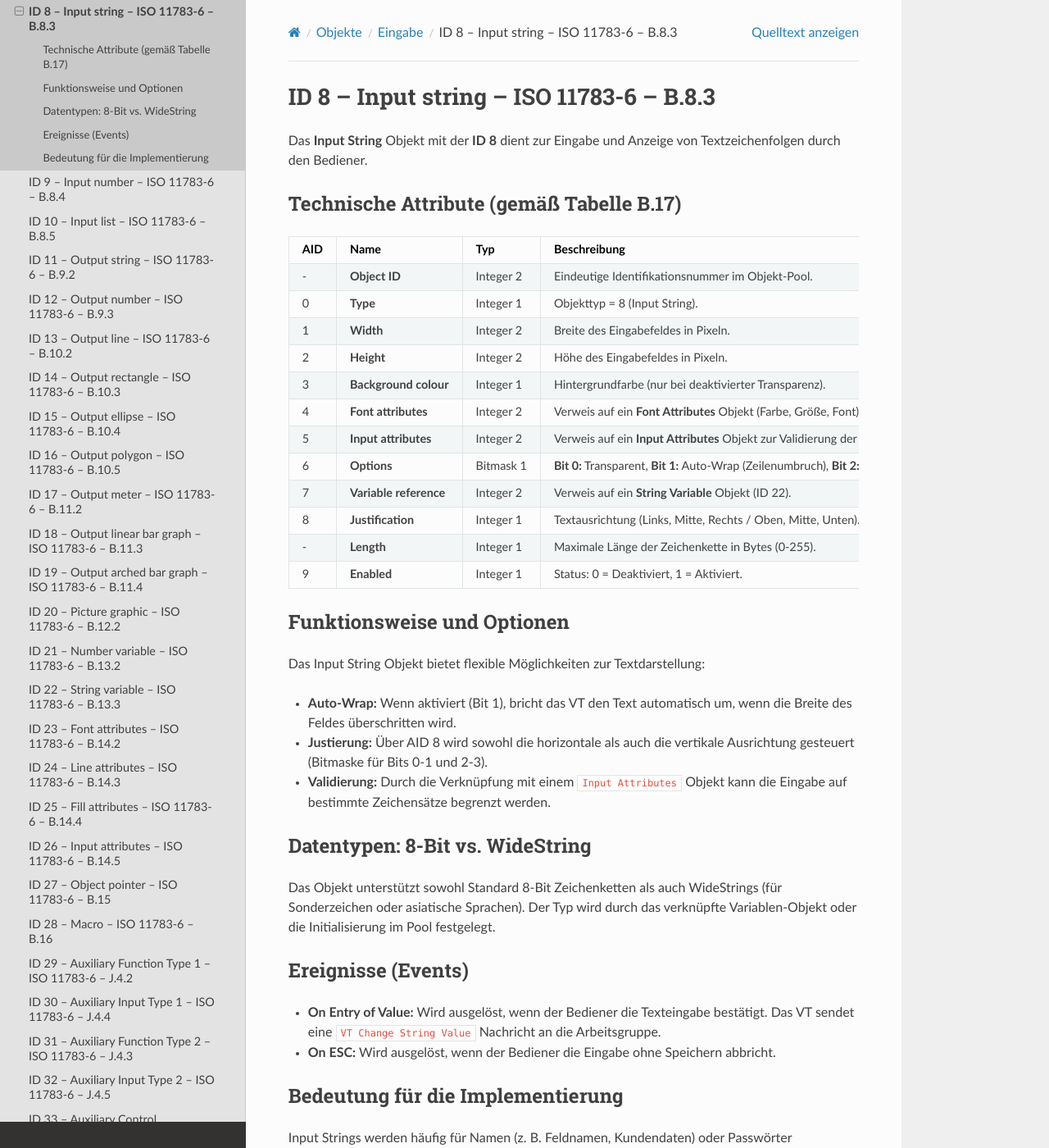
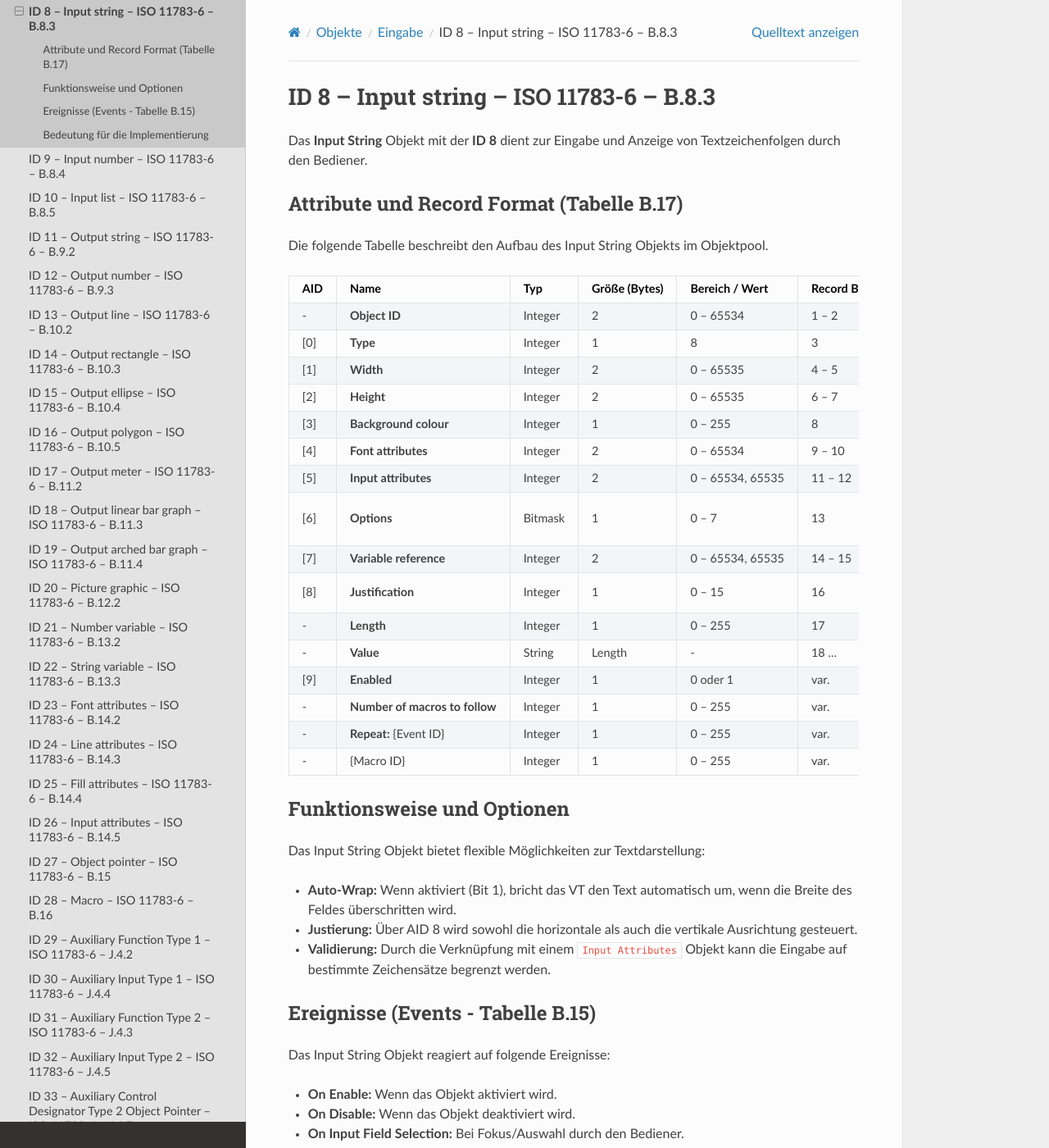
Before and after one commit to Meisterschulen-am-Ostbahnhof-Munchen/ISOBUS-VT-Objects-docs, a Sphinx documentation site: the page built from docs/isobus-objects/ID-08---Input-string---ISO-11783-6---B.8.3.md, in a window 1280 px wide and 1400 px high. Shown: the whole window at 82% size. Built offline with Sphinx 7.4.7 and the Read the Docs theme 3.1.0, drawn with Linux system fonts in a browser that asks for light colours; some of the changed text lies outside the part shown.

Commit message:
docs: update Input String (ID 8) with accurate attribute table and record format from ISO 11783-6 Annex B.8.3

```diff
--- a/docs/isobus-objects/ID-08---Input-string---ISO-11783-6---B.8.3.md
+++ b/docs/isobus-objects/ID-08---Input-string---ISO-11783-6---B.8.3.md
@@ -5,35 +5,48 @@
 
 Das **Input String** Objekt mit der **ID 8** dient zur Eingabe und Anzeige von Textzeichenfolgen durch den Bediener.
 
-## Technische Attribute (gemäß Tabelle B.17)
+### Attribute und Record Format (Tabelle B.17)
 
-| AID | Name | Typ | Beschreibung |
-| :--- | :--- | :--- | :--- |
-| - | **Object ID** | Integer 2 | Eindeutige Identifikationsnummer im Objekt-Pool. |
-| 0 | **Type** | Integer 1 | Objekttyp = 8 (Input String). |
-| 1 | **Width** | Integer 2 | Breite des Eingabefeldes in Pixeln. |
-| 2 | **Height** | Integer 2 | Höhe des Eingabefeldes in Pixeln. |
-| 3 | **Background colour** | Integer 1 | Hintergrundfarbe (nur bei deaktivierter Transparenz). |
-| 4 | **Font attributes** | Integer 2 | Verweis auf ein **Font Attributes** Objekt (Farbe, Größe, Font). |
-| 5 | **Input attributes** | Integer 2 | Verweis auf ein **Input Attributes** Objekt zur Validierung der Eingabe. |
-| 6 | **Options** | Bitmask 1 | **Bit 0:** Transparent, **Bit 1:** Auto-Wrap (Zeilenumbruch), **Bit 2:** Wrap on Hyphen. |
-| 7 | **Variable reference** | Integer 2 | Verweis auf ein **String Variable** Objekt (ID 22). |
-| 8 | **Justification** | Integer 1 | Textausrichtung (Links, Mitte, Rechts / Oben, Mitte, Unten). |
-| - | **Length** | Integer 1 | Maximale Länge der Zeichenkette in Bytes (0-255). |
-| 9 | **Enabled** | Integer 1 | Status: 0 = Deaktiviert, 1 = Aktiviert. |
+Die folgende Tabelle beschreibt den Aufbau des Input String Objekts im Objektpool.
+
+| AID | Name | Typ | Größe (Bytes) | Bereich / Wert | Record Byte | Beschreibung |
+| :--- | :--- | :--- | :--- | :--- | :--- | :--- |
+| - | **Object ID** | Integer | 2 | 0 – 65534 | 1 – 2 | Eindeutige ID im Objektpool. |
+| [0] | **Type** | Integer | 1 | 8 | 3 | Objekttyp = Input String. |
+| [1] | **Width** | Integer | 2 | 0 – 65535 | 4 – 5 | Breite des Eingabefeldes in Pixeln. Clipping erfolgt außerhalb dieses Bereichs. |
+| [2] | **Height** | Integer | 2 | 0 – 65535 | 6 – 7 | Höhe des Eingabefeldes in Pixeln. Clipping erfolgt außerhalb dieses Bereichs. |
+| [3] | **Background colour** | Integer | 1 | 0 – 255 | 8 | Hintergrundfarbe (nur bei deaktivierter Transparenz). |
+| [4] | **Font attributes** | Integer | 2 | 0 – 65534 | 9 – 10 | Objekt-ID eines Font Attributes Objekts (Farbe, Größe, Font). |
+| [5] | **Input attributes** | Integer | 2 | 0 – 65534, 65535 | 11 – 12 | Objekt-ID eines Input Attributes Objekts zur Validierung oder NULL. |
+| [6] | **Options** | Bitmask | 1 | 0 – 7 | 13 | Bit 0: Transparent<br>Bit 1: Auto-Wrap (Automatischer Zeilenumbruch)<br>Bit 2: Wrap on Hyphen (Umbruch bei Bindestrich). |
+| [7] | **Variable reference** | Integer | 2 | 0 – 65534, 65535 | 14 – 15 | Verweis auf ein String Variable Objekt. Wenn NULL, wird der Wert direkt im Attribut "Value" gespeichert. |
+| [8] | **Justification** | Integer | 1 | 0 – 15 | 16 | Textausrichtung: Bits 0-1 (Horiz.): 0=Links, 1=Mitte, 2=Rechts.<br>Bits 2-3 (Vert.): 0=Oben, 1=Mitte, 2=Unten. |
+| - | **Length** | Integer | 1 | 0 – 255 | 17 | Max. Länge in Bytes. Wenn Variable Reference != NULL, kann dies 0 sein. |
+| - | **Value** | String | Length | - | 18 ... | Initialer Wert des Strings (nur wenn Variable Reference == NULL). |
+| [9] | **Enabled** | Integer | 1 | 0 oder 1 | var. | 0 = Deaktiviert, 1 = Aktiviert. Position im Record ist abhängig von der Länge des Value-Feldes. |
+| - | **Number of macros to follow** | Integer | 1 | 0 – 255 | var. | Anzahl der folgenden Makro-Referenzen. |
+| - | **Repeat:** {Event ID} | Integer | 1 | 0 – 255 | var. | Event ID, die das Makro auslöst. |
+| - | {Macro ID} | Integer | 1 | 0 – 255 | var. | Makro ID des auszuführenden Makros. |
 
 ## Funktionsweise und Optionen
 Das Input String Objekt bietet flexible Möglichkeiten zur Textdarstellung:
 *   **Auto-Wrap:** Wenn aktiviert (Bit 1), bricht das VT den Text automatisch um, wenn die Breite des Feldes überschritten wird.
-*   **Justierung:** Über AID 8 wird sowohl die horizontale als auch die vertikale Ausrichtung gesteuert (Bitmaske für Bits 0-1 und 2-3).
+*   **Justierung:** Über AID 8 wird sowohl die horizontale als auch die vertikale Ausrichtung gesteuert.
 *   **Validierung:** Durch die Verknüpfung mit einem `Input Attributes` Objekt kann die Eingabe auf bestimmte Zeichensätze begrenzt werden.
 
-## Datentypen: 8-Bit vs. WideString
-Das Objekt unterstützt sowohl Standard 8-Bit Zeichenketten als auch WideStrings (für Sonderzeichen oder asiatische Sprachen). Der Typ wird durch das verknüpfte Variablen-Objekt oder die Initialisierung im Pool festgelegt.
+## Ereignisse (Events - Tabelle B.15)
 
-## Ereignisse (Events)
-*   **On Entry of Value:** Wird ausgelöst, wenn der Bediener die Texteingabe bestätigt. Das VT sendet eine `VT Change String Value` Nachricht an die Arbeitsgruppe.
-*   **On ESC:** Wird ausgelöst, wenn der Bediener die Eingabe ohne Speichern abbricht.
+Das Input String Objekt reagiert auf folgende Ereignisse:
+
+*   **On Enable:** Wenn das Objekt aktiviert wird.
+*   **On Disable:** Wenn das Objekt deaktiviert wird.
+*   **On Input Field Selection:** Bei Fokus/Auswahl durch den Bediener.
+*   **On Input Field De-selection:** Bei Fokusverlust.
+*   **On Entry of Value:** Wenn der Bediener die Texteingabe bestätigt (ENTER). Sendet `Change String Value`.
+*   **On Change Value:** Wenn der Wert (z.B. durch Variable) geändert wird.
+*   **On ESC:** Wenn der Bediener die Eingabe abbricht.
+*   **On Change Background Colour:** Reaktion auf Farbänderung.
+*   **On Change Attribute:** Reaktion auf generelle Attributänderungen.
 
 ## Bedeutung für die Implementierung
 Input Strings werden häufig für Namen (z. B. Feldnamen, Kundendaten) oder Passwörter verwendet. Da die Texteingabe auf Terminals ohne Tastatur (nur Touch oder Dreh-Drück-Steller) mühsam sein kann, sollten Standardwerte oder Auswahllisten (Input List) bevorzugt werden, wenn der Wertevorrat begrenzt ist.
```
